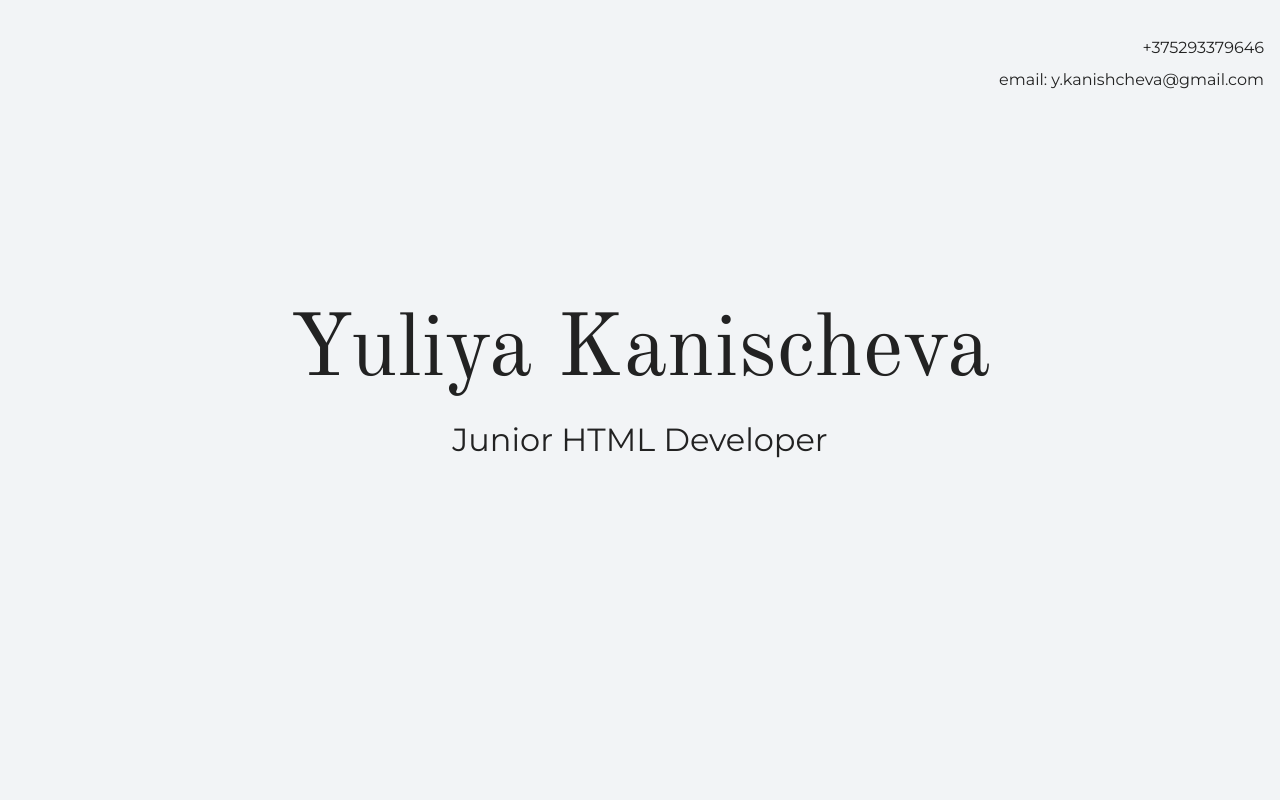
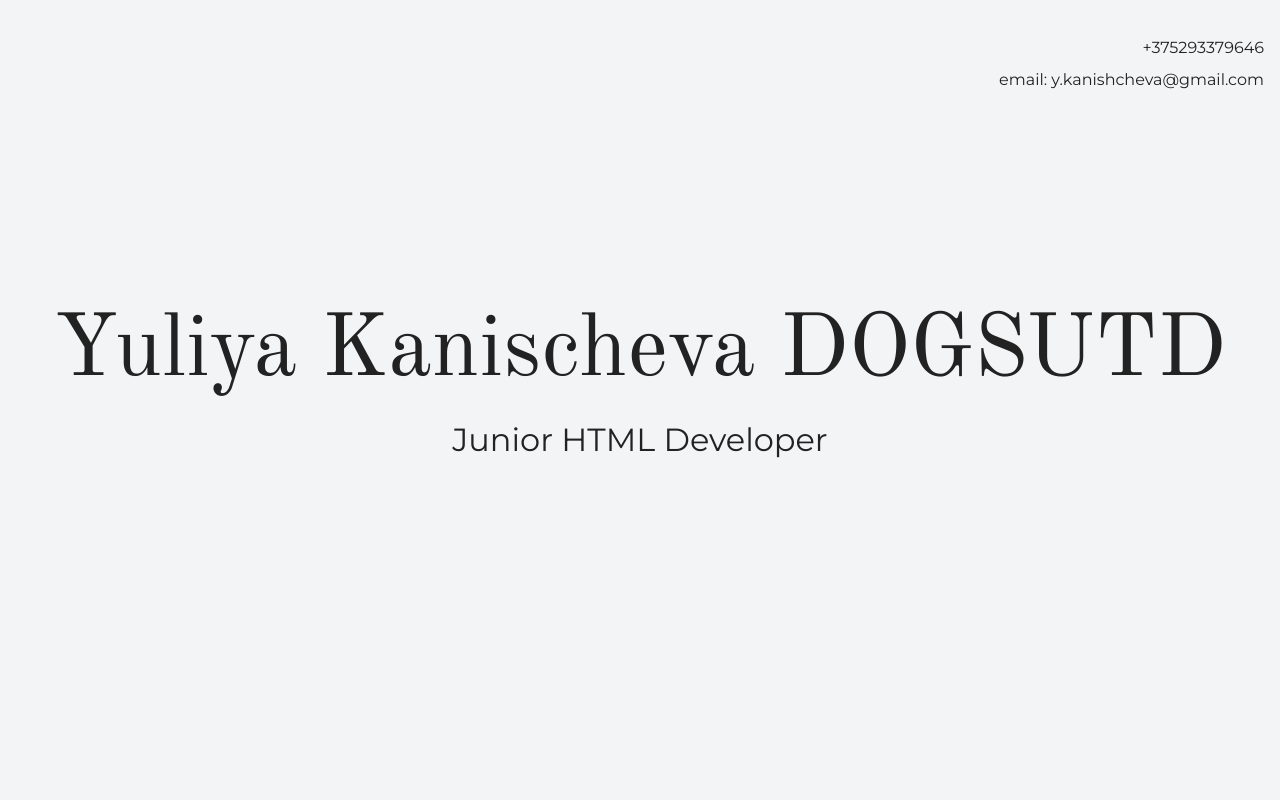
Before and after one commit to yuliya1988-hub/dogsutd, a plain HTML site: page index.html in a window 1280 px wide. Shown: the top 800 px of the page. Drawn offline with nearby package versions, Linux system fonts and the light colour scheme.

Commit message:
Add files via upload

```diff
--- a/index.html
+++ b/index.html
@@ -17,7 +17,7 @@
 
     <section class="hero-image">
 	<div class="container">
-      <h1 class="heading">Yuliya Kanischeva</h1>
+      <h1 class="heading">Yuliya Kanischeva DOGSUTD</h1>
       <p>Junior HTML Developer</p>
 	  </div>
     </section>
```
